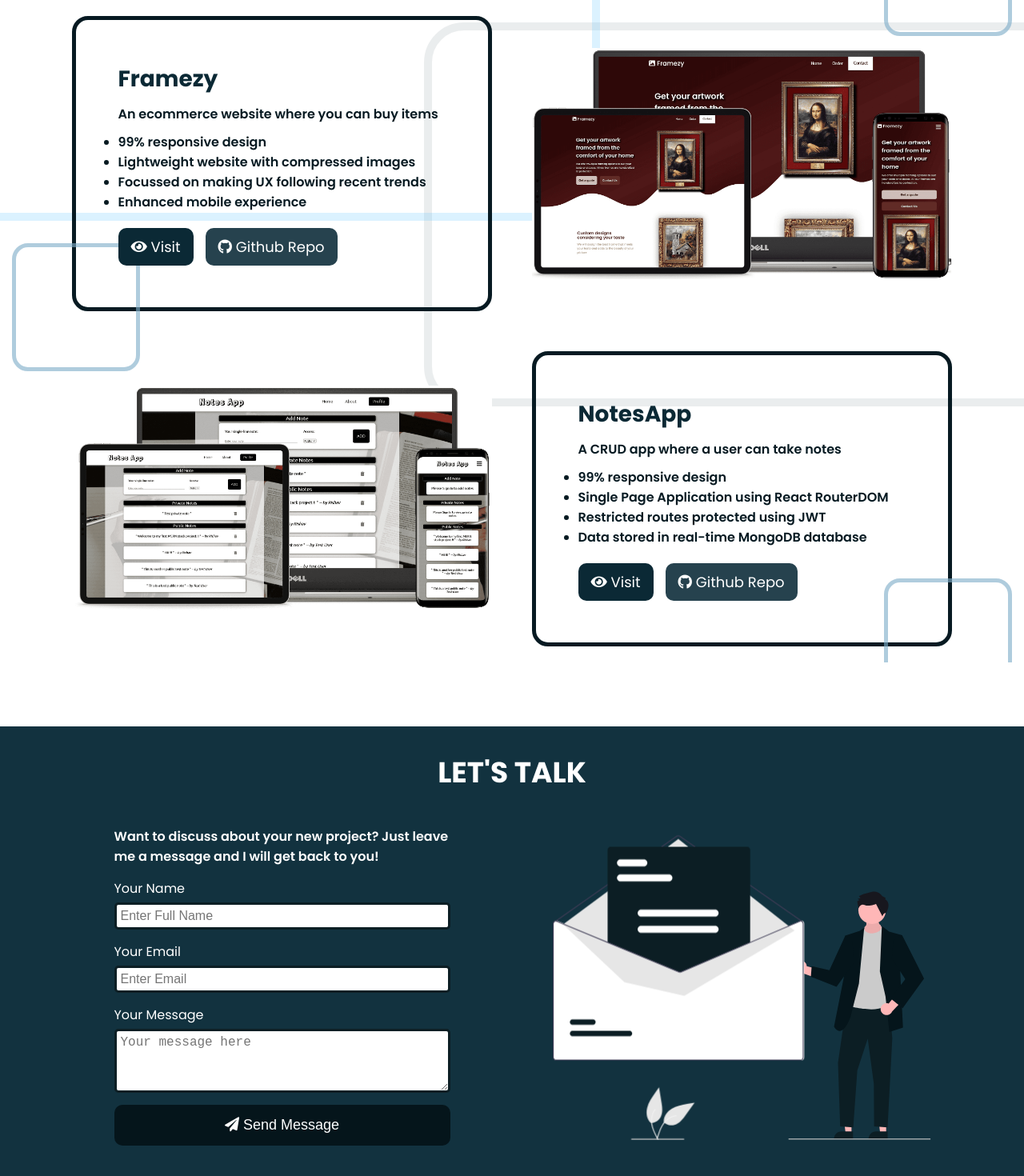
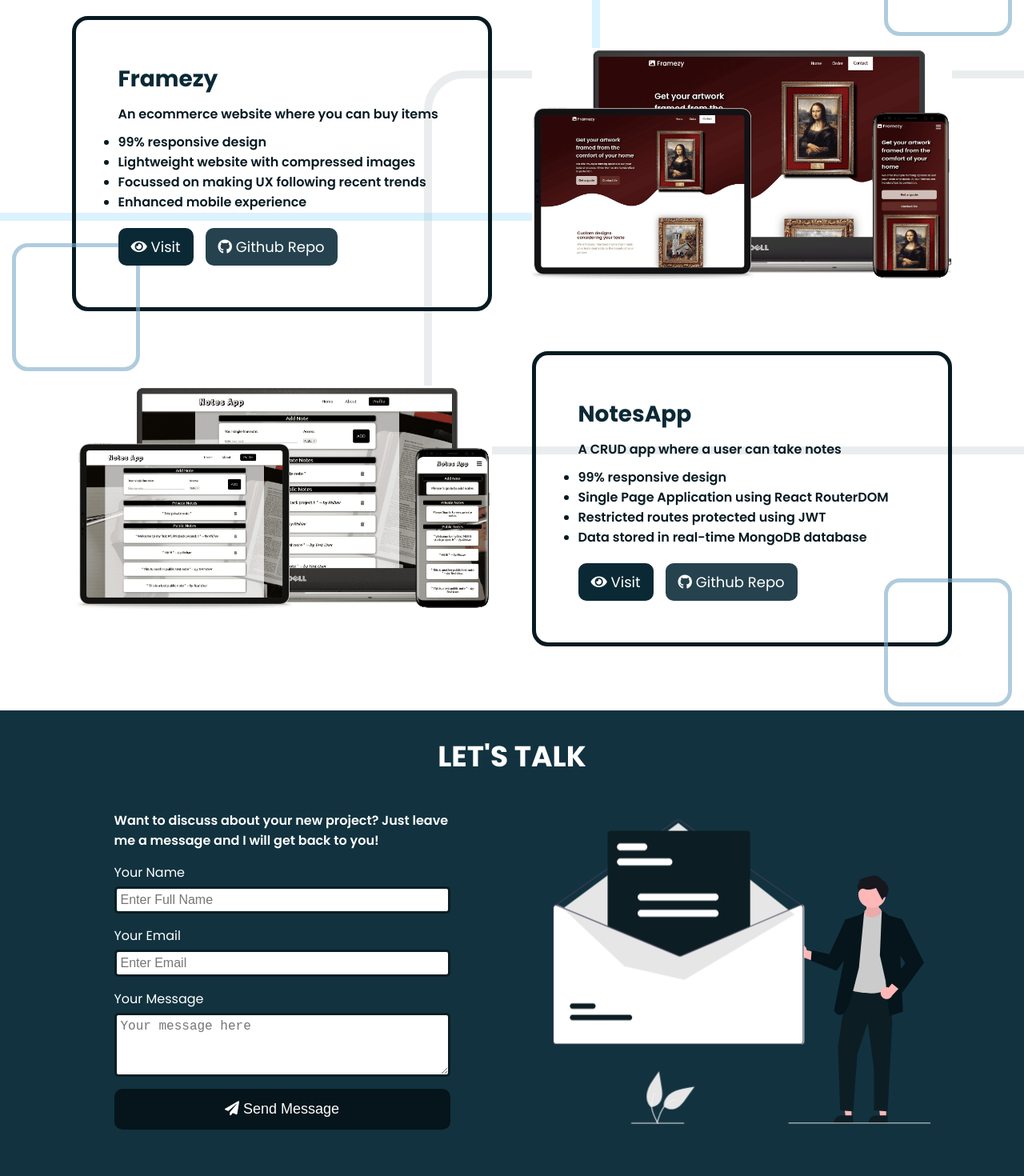
Before and after one commit to DevRish/DevRishPortfolio, a React (Create React App) app: page / in a window 1280 px wide. Shown: the part 1324-2794 px from the top of the page at 80% size. Built offline with nearby package versions, Linux system fonts and the light colour scheme.

Commit message:
Made it better

```diff
--- a/src/Components/css/Contact.css
+++ b/src/Components/css/Contact.css
@@ -2,7 +2,7 @@
     width: 100vw;
     /* background-image: linear-gradient(60deg, rgb(11,41,53) 25%, rgb(28,66,89) 35%, rgb(11,41,53) 55%); */
     background-color: rgb(18, 50, 63);
-    margin-top: 8rem;
+    /* margin-top: 8rem; */
 }
 .contact .mainHeading {
     color: white;
--- a/src/Components/css/Project.css
+++ b/src/Components/css/Project.css
@@ -1,5 +1,6 @@
 .projects {
-    padding: 2rem 0;
+    padding-top: 2rem;
+    padding-bottom: 8rem;
     position: relative;
 }
 .projects .mainHeading {
--- a/src/Components/jsx/About.jsx
+++ b/src/Components/jsx/About.jsx
@@ -19,7 +19,7 @@ const About = forwardRef((props,ref) => {
     }
     window.addEventListener('scroll', handleScroll);
     return (
-        <div style={{ width: '100vw', overflowX: 'hidden' }}>
+        <div style={{ width: '100vw', overflowX: 'hidden'}}>
             <div className='container about' ref={ref}>
                 <h1 className="mainHeading">ABOUT ME</h1>
                 <div className="gridCon">
--- a/src/Components/jsx/Projects.jsx
+++ b/src/Components/jsx/Projects.jsx
@@ -26,7 +26,7 @@ const Projects = forwardRef((props, ref) => {
     }
     window.addEventListener('scroll', handleScroll);
     return (
-        <div style={{ width: '100vw', overflowX: 'hidden' }}>
+        <div style={{ width: '100vw', overflowX: 'hidden', overflowY: 'visible'}}>
             <div ref={ref} className='container projects'>
                 <h1 className='mainHeading'>MY PROJECTS</h1>
                 <div className="projectbgbox1"></div>
```
